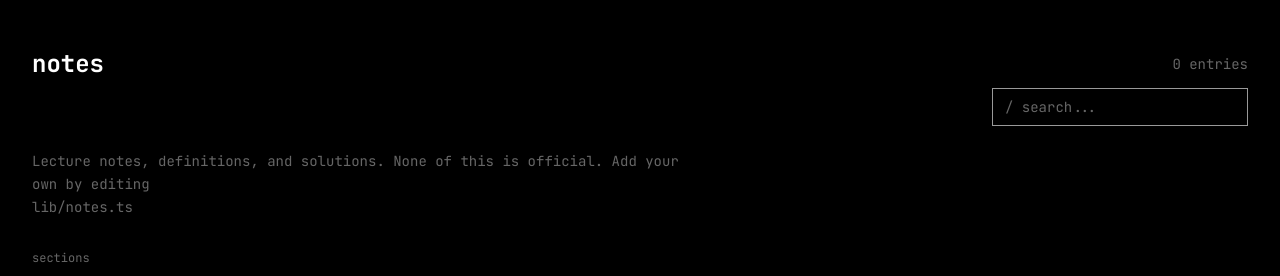
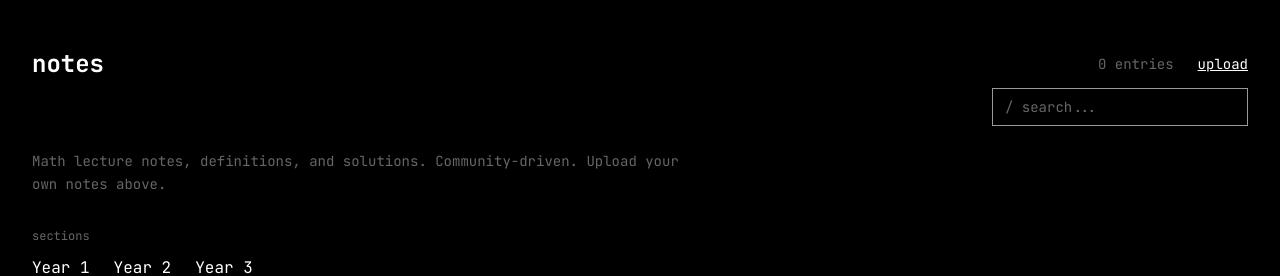
Before and after one commit to cy-nldn/v0-notes-website, a Next.js app: page / in a window 1280 px wide. Shown: the top 276 px of the page. Built offline with nearby package versions, Linux system fonts and the light colour scheme; no server answers; the database is empty.

Commit message:
feat: update home page with clear upload notes link\n\nAdd "upload notes" link in header and update upload page description.

```diff
--- a/app/page.tsx
+++ b/app/page.tsx
@@ -2,6 +2,7 @@ import { createClient } from '@supabase/supabase-js'
 import type { Note } from '@/lib/supabase'
 import { SearchBox } from '@/components/SearchBox'
 import { NotesGrid } from '@/components/NotesGrid'
+import Link from 'next/link'
 
 const supabase = createClient(
   process.env.NEXT_PUBLIC_SUPABASE_URL!,
@@ -36,8 +37,11 @@ export default async function Home() {
         {/* Header */}
         <div className="flex items-center justify-between mb-2">
           <h1 className="text-2xl font-bold">notes</h1>
-          <div className="flex items-center gap-2 text-muted-foreground text-sm">
+          <div className="flex items-center gap-6 text-muted-foreground text-sm">
             <span>{notes.length} entries</span>
+            <Link href="/upload" className="text-foreground hover:text-secondary transition-colors underline">
+              upload
+            </Link>
           </div>
         </div>
 
@@ -45,9 +49,7 @@ export default async function Home() {
 
         {/* Description */}
         <p className="text-muted-foreground text-sm mt-6 mb-8 max-w-2xl leading-relaxed">
-          Lecture notes, definitions, and solutions. None of this is official. Add your own by editing
-          <br />
-          lib/notes.ts
+          Math lecture notes, definitions, and solutions. Community-driven. Upload your own notes above.
         </p>
 
         {/* Sections Navigation */}
```
